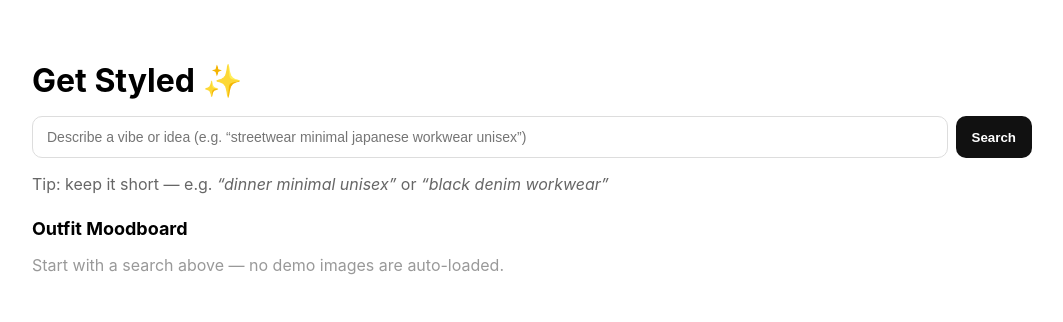
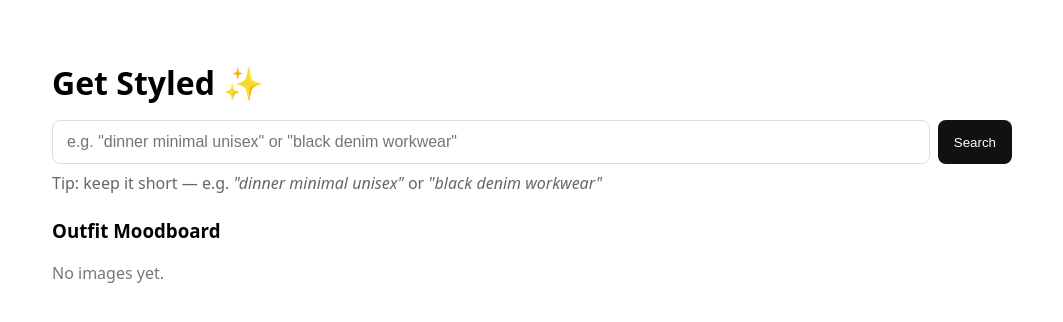
Before and after one commit to vejay650/vesture-os-mvp, a Next.js app: page /results in a window 1280 px wide. Shown: the top 322 px of the page, without its empty margins (108-1171 px from the left). Built offline with nearby package versions, Linux system fonts and the light colour scheme.

Commit message:
Update results.tsx

```diff
--- a/pages/results.tsx
+++ b/pages/results.tsx
@@ -1,180 +1,204 @@
+// pages/results.tsx
+import { useRouter } from "next/router";
 import { useEffect, useState } from "react";
-import { useRouter } from "next/router";
 
-type ImageItem = {
-  imageUrl: string;
-  sourceUrl?: string;
-  title?: string;
-  thumbnailUrl?: string;
-  provider?: string;
-};
+type Mode = "outfits" | "moodboard";
 
 export default function Results() {
   const router = useRouter();
 
-  // one-field experience
+  // single search bar
   const [q, setQ] = useState("");
-  const [images, setImages] = useState<ImageItem[]>([]);
+  const [mode, setMode] = useState<Mode>("moodboard");
+
+  // legacy fields (still supported)
+  const [event, setEvent] = useState("");
+  const [mood, setMood] = useState("");
+  const [style, setStyle] = useState("");
+  const [gender, setGender] = useState("");
+
+  const [suggestions, setSuggestions] = useState<string[]>([]);
+  const [imageUrls, setImageUrls] = useState<string[]>([]);
   const [loading, setLoading] = useState(false);
   const [error, setError] = useState("");
 
-  // On first load: show the search bar with no demo.
-  // If a q= is present in the URL, auto-run exactly that query once.
-  useEffect(() => {
-    const params = new URLSearchParams(window.location.search);
-    const urlQ = params.get("q") || "";
-    setQ(urlQ);
-
-    if (urlQ.trim()) {
-      runMoodboard(urlQ.trim());
-    }
-  }, []);
-
-  async function runMoodboard(query: string) {
-    try {
+  // --- helpers -------------------------------------------------------------
+  const runMoodboard = async (payload: any) => {
     setLoading(true);
     setError("");
-      setImages([]);
-
+    setImageUrls([]);
+    try {
       const res = await fetch("/api/moodboard", {
         method: "POST",
         headers: { "Content-Type": "application/json" },
-        body: JSON.stringify({ q: query, count: 12 }),
+        body: JSON.stringify(payload),
       });
-
       const data = await res.json();
-      if (!res.ok || data?.error) {
-        setError(data?.error || "Failed to fetch images.");
-        return;
+      if (data?.error) {
+        setError(data.error);
+      } else {
+        setImageUrls((data.images || []).map((it: any) => it.imageUrl));
       }
-      setImages(data.images || []);
     } catch {
       setError("Failed to reach server.");
     } finally {
       setLoading(false);
     }
+  };
+
+  const submitSearch = async (inputQ: string) => {
+    if (!inputQ.trim()) {
+      setError("Please enter a search idea.");
+      return;
     }
 
-  // Submit handler for the single search box
-  const onSubmit = (e: React.FormEvent) => {
-    e.preventDefault();
-    const cleaned = q.trim();
-    if (!cleaned) return;
-    // update URL (shareable) but do not reload page
-    const next = new URL(window.location.href);
-    next.searchParams.set("mode", "moodboard");
-    next.searchParams.set("q", cleaned);
-    window.history.replaceState({}, "", next.toString());
-    runMoodboard(cleaned);
+    // 1) Try to parse to event/mood/style/gender
+    try {
+      const parsedRes = await fetch("/api/parse", {
+        method: "POST",
+        headers: { "Content-Type": "application/json" },
+        body: JSON.stringify({ q: inputQ }),
+      });
+      const parsed = await parsedRes.json();
+
+      const payload =
+        parsed?.event || parsed?.mood || parsed?.style
+          ? {
+              event: parsed.event || "",
+              mood: parsed.mood || "",
+              style: parsed.style || "",
+              gender: parsed.gender || "",
+              count: 12,
+            }
+          : { q: inputQ, count: 12 };
+
+      await runMoodboard(payload);
+    } catch {
+      // 2) Fallback: just search with q
+      await runMoodboard({ q: inputQ, count: 12 });
+    }
   };
 
+  // --- on first load: read URL & auto-run ---------------------------------
+  useEffect(() => {
+    const p = new URLSearchParams(window.location.search);
+    const m = (p.get("mode") as Mode) || "moodboard";
+    const urlQ = p.get("q") || "";
+
+    setMode(m);
+    setQ(urlQ);
+
+    const e = p.get("event") || "";
+    const mo = p.get("mood") || "";
+    const st = p.get("style") || "";
+    const g = p.get("gender") || "";
+
+    setEvent(e);
+    setMood(mo);
+    setStyle(st);
+    setGender(g);
+
+    // priority: use q if provided; else use structured fields
+    if (m === "moodboard") {
+      if (urlQ) {
+        submitSearch(urlQ);
+      } else if (e || mo || st || g) {
+        runMoodboard({ event: e, mood: mo, style: st, gender: g, count: 12 });
+      }
+    }
+  }, []);
+
+  // --- render --------------------------------------------------------------
   return (
     <main
       style={{
         padding: "2rem",
-        fontFamily: "Inter, system-ui, -apple-system, Segoe UI, Roboto, Helvetica, Arial, sans-serif",
-        maxWidth: 1000,
+        fontFamily: "system-ui, -apple-system, Segoe UI, Roboto, Helvetica, Arial, sans-serif",
+        maxWidth: 960,
         margin: "0 auto",
       }}
     >
-      <h1 style={{ marginBottom: "1rem", fontSize: 32, fontWeight: 700 }}>
-        Get Styled ✨
-      </h1>
+      <h1 style={{ marginBottom: 16 }}>Get Styled ✨</h1>
 
-      {/* Always show the search bar */}
-      <form onSubmit={onSubmit} style={{ display: "flex", gap: 8, marginBottom: 16 }}>
+      {/* Single search bar */}
+      <form
+        onSubmit={(e) => {
+          e.preventDefault();
+          // update URL for shareability
+          const params = new URLSearchParams({ mode: "moodboard", q });
+          router.replace(`/results?${params.toString()}`, undefined, { shallow: true });
+          submitSearch(q);
+        }}
+        style={{ display: "flex", gap: 8, marginBottom: 8 }}
+      >
         <input
-          type="text"
-          placeholder="Describe a vibe or idea (e.g. “streetwear minimal japanese workwear unisex”)"
           value={q}
           onChange={(e) => setQ(e.target.value)}
+          placeholder='e.g. "dinner minimal unisex" or "black denim workwear"'
           style={{
             flex: 1,
             padding: "12px 14px",
             border: "1px solid #ddd",
-            borderRadius: 10,
-            fontSize: 14,
+            borderRadius: 8,
+            fontSize: 16,
           }}
         />
         <button
           type="submit"
-          disabled={loading || !q.trim()}
           style={{
             padding: "12px 16px",
             background: "#111",
             color: "#fff",
             border: "none",
-            borderRadius: 10,
-            cursor: loading || !q.trim() ? "not-allowed" : "pointer",
-            fontWeight: 600,
+            borderRadius: 8,
+            cursor: "pointer",
           }}
+          disabled={loading}
         >
           {loading ? "Searching…" : "Search"}
         </button>
       </form>
-
-      <p style={{ color: "#666", marginBottom: 24 }}>
-        Tip: keep it short — e.g. <i>“dinner minimal unisex”</i> or <i>“black denim workwear”</i>
+      <p style={{ color: "#666", marginTop: 4, marginBottom: 24 }}>
+        Tip: keep it short — e.g. <em>"dinner minimal unisex"</em> or <em>"black denim workwear"</em>
       </p>
 
-      <h3 style={{ margin: "8px 0 16px", fontSize: 18 }}>Outfit Moodboard</h3>
+      <section style={{ marginTop: 8 }}>
+        <h3>Outfit Moodboard</h3>
 
-      {error && <p style={{ color: "red", marginTop: 8 }}>{error}</p>}
-      {!error && !loading && images.length === 0 && (
-        <p style={{ color: "#999" }}>Start with a search above — no demo images are auto-loaded.</p>
+        {error && <p style={{ color: "red" }}>{error}</p>}
+        {loading && <p>Loading…</p>}
+
+        {!loading && !error && imageUrls.length === 0 && (
+          <p style={{ color: "#777" }}>No images yet.</p>
         )}
 
-      {loading && <p>Loading…</p>}
-
-      {images.length > 0 && (
+        {imageUrls.length > 0 && (
           <div
             style={{
               display: "grid",
               gridTemplateColumns: "repeat(auto-fill, minmax(220px, 1fr))",
               gap: 16,
+              alignItems: "start",
             }}
           >
-          {images.map((it, i) => (
-            <a
+            {imageUrls.map((url, i) => (
+              <img
                 key={i}
-              href={it.sourceUrl || it.imageUrl}
-              target="_blank"
-              rel="noreferrer"
-              style={{ textDecoration: "none", color: "inherit" }}
-            >
-              <div
+                src={url}
+                alt={`moodboard ${i + 1}`}
+                loading="lazy"
                 style={{
                   width: "100%",
+                  maxHeight: 360,
+                  objectFit: "cover",
+                  borderRadius: 10,
                   background: "#f6f6f6",
-                  borderRadius: 12,
-                  padding: 10,
-                  display: "flex",
-                  alignItems: "center",
-                  justifyContent: "center",
-                  height: 320,
                 }}
-              >
-                <img
-                  src={it.imageUrl}
-                  alt={it.title || `moodboard ${i + 1}`}
-                  style={{
-                    width: "100%",
-                    height: "100%",
-                    objectFit: "contain", // ensure no overflow
-                    borderRadius: 8,
-                  }}
-                  referrerPolicy="no-referrer"
               />
-              </div>
-              {it.provider && (
-                <div style={{ marginTop: 6, fontSize: 12, color: "#777" }}>
-                  {it.provider}
-                </div>
-              )}
-            </a>
             ))}
           </div>
         )}
+      </section>
     </main>
   );
 }
```
Lines whose indentation alone changed are shown as unchanged.
